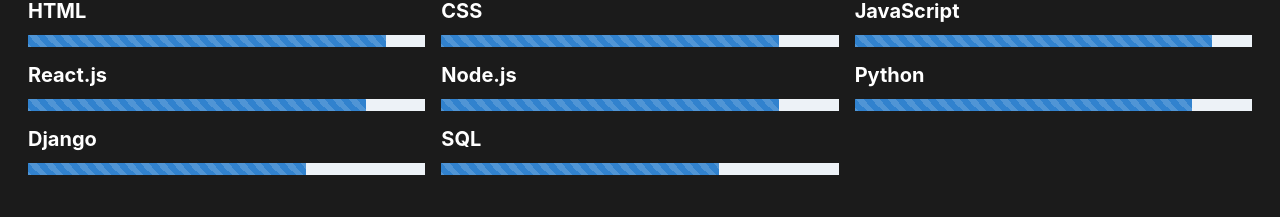
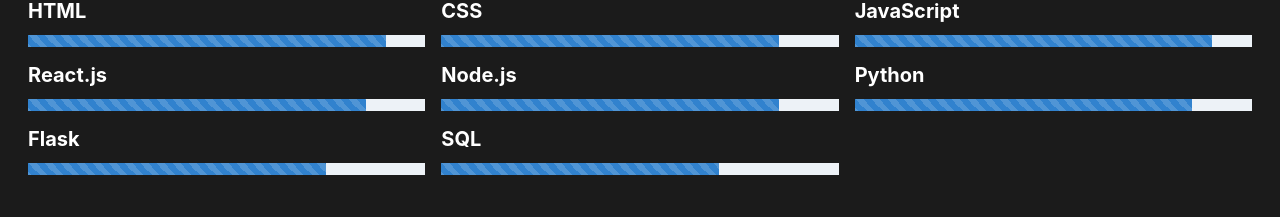
Before and after one commit to Jesse0502/Portfolio, a React (Vite) app: page / in a window 1280 px wide. Shown: the part 1860-2077 px from the top of the page. Built offline with nearby package versions, Linux system fonts and the light colour scheme.

Commit message:
update resume

```diff
--- a/src/Skills.tsx
+++ b/src/Skills.tsx
@@ -19,7 +19,7 @@
     { name: "React.js", progress: 85, start: 0 },
     { name: "Node.js", progress: 85, start: 0 },
     { name: "Python", progress: 85, start: 0 },
-    { name: "Django", progress: 70, start: 0 },
+    { name: "Flask", progress: 75, start: 0 },
     { name: "SQL", progress: 70, start: 0 },
   ];
   const [skillValues, setSkillValues] = useState(skills);
```
Also changed, not shown: 1 other file (tests, documents, lock files or other folders).
